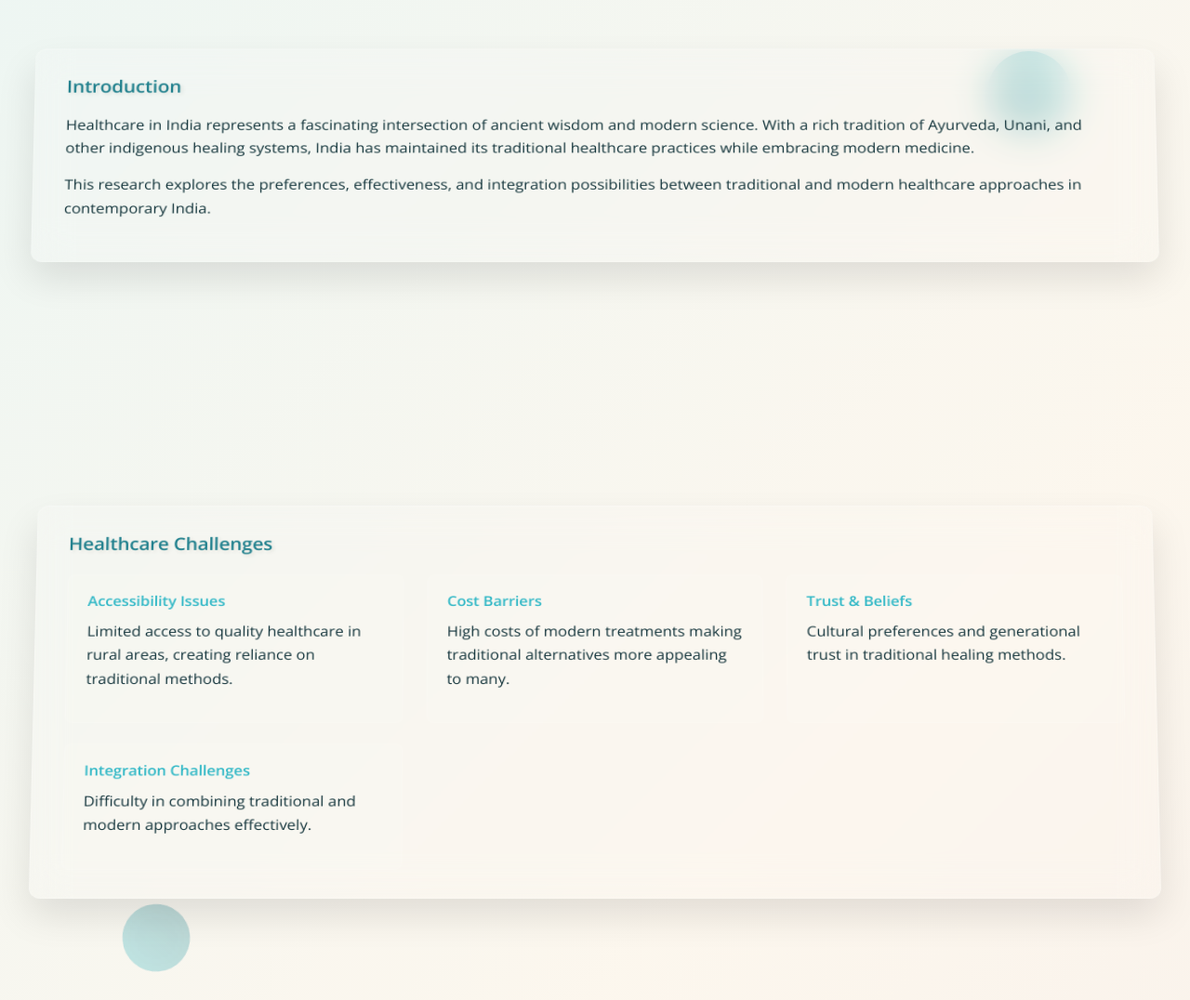
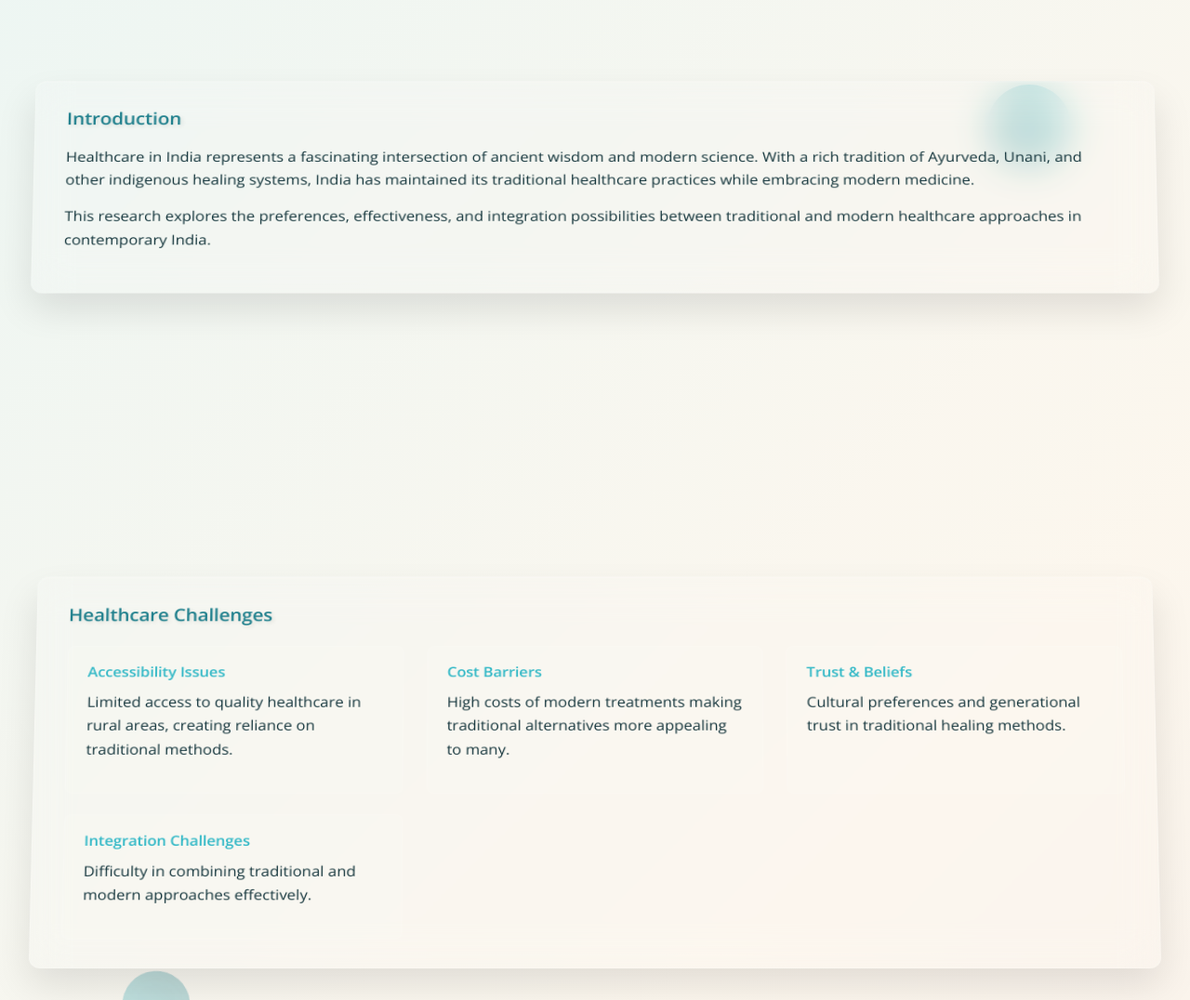
Before and after one commit to Aadik-exe/AADIHEALTH, a plain HTML site: page index.html in a window 1280 px wide. Shown: the part 840-1916 px from the top of the page at 93% size. Drawn offline with nearby package versions, Linux system fonts and the light colour scheme.

Commit message:
Update style.css

```diff
--- a/style.css
+++ b/style.css
@@ -1057,18 +1057,20 @@ body {
 
 /* 3D Sections */
 .section-3d {
-  margin: 60px 0;               /* space between sections */
-  padding: 60px 20px;           /* inner spacing */
+  margin: 100px 0;        /* ensures big vertical gap between tiles */
+  padding: 60px 20px;     /* inner padding inside each tile */
   transform-style: preserve-3d;
   position: relative;
+  z-index: 1;             /* prevents overlap stacking issues */
 }
 
 .container-3d {
   max-width: 1200px;
   margin: 0 auto;
-  padding: 0 var(--space-20);
+  padding: 0 20px;        /* only left & right padding */
   transform-style: preserve-3d;
 }
+
 
 /* 3D Cards */
 .card-3d {
```
